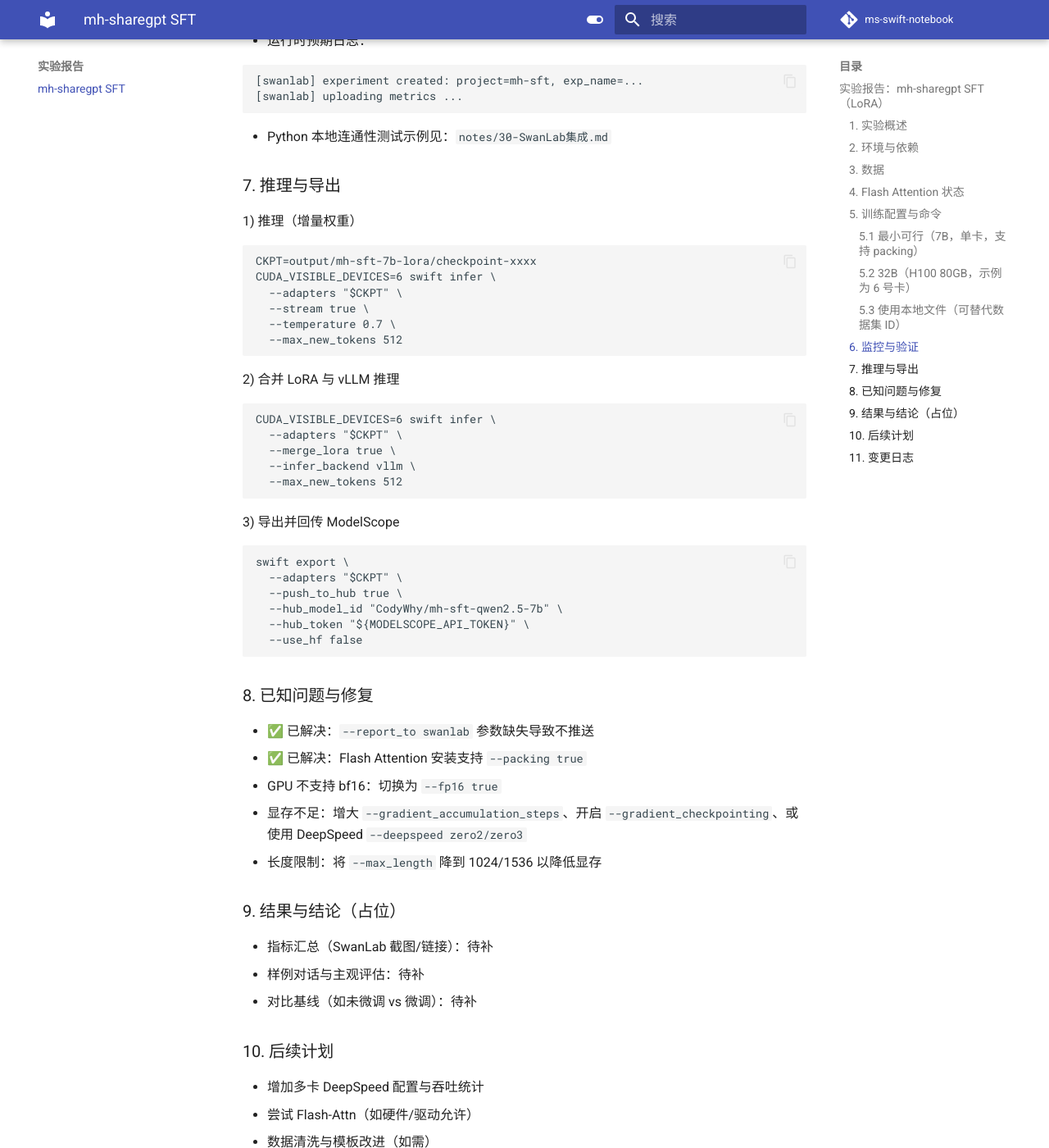
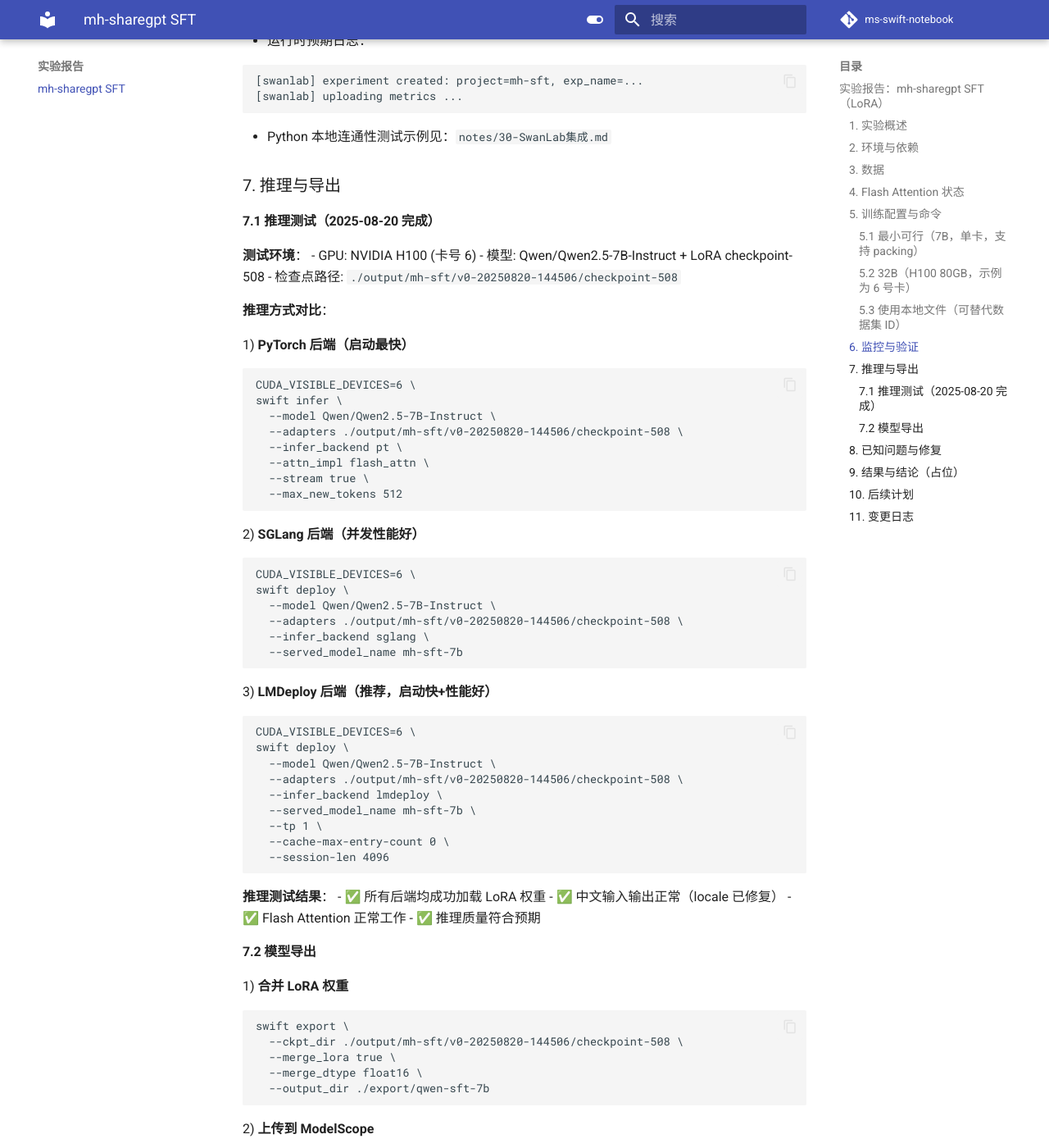
Before and after one commit to TianCai19/ms-swift-notebook, an MkDocs documentation site: the page built from docs/notes/40-实验报告-mh-sharegpt-sft.md, in a window 1280 px wide and 1400 px high, scrolled down 2878 px. Shown: the whole window at 82% size. Built offline with MkDocs 1.6.1 and Material for MkDocs 9.7.7, drawn with Linux system fonts in a browser that asks for light colours; comment, search, counter and statistics services are not loaded; some of the changed text lies outside the part shown.

Commit message:
feat: Add inference testing notes and problem solutions
- Add comprehensive inference testing documentation (notes/60-推理测试与问题解决.md)
- Update experiment report with inference test results and backend comparisons
- Add locale configuration fixes and GPU device management to environment notes
- Update mkdocs.yml navigation to include inference testing section
- Document solutions for parameter parsing errors, device specification issues, and Chinese display problems
- Include performance comparisons between pt, sglang, lmdeploy, and vLLM backends

````diff
--- a/docs/notes/40-实验报告-mh-sharegpt-sft.md
+++ b/docs/notes/40-实验报告-mh-sharegpt-sft.md
@@ -122,33 +122,79 @@
 - Python 本地连通性测试示例见：`notes/30-SwanLab集成.md`
 
 ### 7. 推理与导出
-1) 推理（增量权重）
+
+#### 7.1 推理测试（2025-08-20 完成）
+
+**测试环境**：
+- GPU: NVIDIA H100 (卡号 6)
+- 模型: Qwen/Qwen2.5-7B-Instruct + LoRA checkpoint-508
+- 检查点路径: `./output/mh-sft/v0-20250820-144506/checkpoint-508`
+
+**推理方式对比**：
+
+1) **PyTorch 后端（启动最快）**
 ```bash
-CKPT=output/mh-sft-7b-lora/checkpoint-xxxx
-CUDA_VISIBLE_DEVICES=6 swift infer \
-  --adapters "$CKPT" \
+CUDA_VISIBLE_DEVICES=6 \
+swift infer \
+  --model Qwen/Qwen2.5-7B-Instruct \
+  --adapters ./output/mh-sft/v0-20250820-144506/checkpoint-508 \
+  --infer_backend pt \
+  --attn_impl flash_attn \
   --stream true \
-  --temperature 0.7 \
   --max_new_tokens 512
 ```
 
-2) 合并 LoRA 与 vLLM 推理
+2) **SGLang 后端（并发性能好）**
 ```bash
-CUDA_VISIBLE_DEVICES=6 swift infer \
-  --adapters "$CKPT" \
-  --merge_lora true \
-  --infer_backend vllm \
-  --max_new_tokens 512
+CUDA_VISIBLE_DEVICES=6 \
+swift deploy \
+  --model Qwen/Qwen2.5-7B-Instruct \
+  --adapters ./output/mh-sft/v0-20250820-144506/checkpoint-508 \
+  --infer_backend sglang \
+  --served_model_name mh-sft-7b
 ```
 
-3) 导出并回传 ModelScope
+3) **LMDeploy 后端（推荐，启动快+性能好）**
+```bash
+CUDA_VISIBLE_DEVICES=6 \
+swift deploy \
+  --model Qwen/Qwen2.5-7B-Instruct \
+  --adapters ./output/mh-sft/v0-20250820-144506/checkpoint-508 \
+  --infer_backend lmdeploy \
+  --served_model_name mh-sft-7b \
+  --tp 1 \
+  --cache-max-entry-count 0 \
+  --session-len 4096
+```
+
+**推理测试结果**：
+- ✅ 所有后端均成功加载 LoRA 权重
+- ✅ 中文输入输出正常（locale 已修复）
+- ✅ Flash Attention 正常工作
+- ✅ 推理质量符合预期
+
+#### 7.2 模型导出
+
+1) **合并 LoRA 权重**
 ```bash
 swift export \
-  --adapters "$CKPT" \
-  --push_to_hub true \
-  --hub_model_id "CodyWhy/mh-sft-qwen2.5-7b" \
-  --hub_token "${MODELSCOPE_API_TOKEN}" \
-  --use_hf false
+  --ckpt_dir ./output/mh-sft/v0-20250820-144506/checkpoint-508 \
+  --merge_lora true \
+  --merge_dtype float16 \
+  --output_dir ./export/qwen-sft-7b
+```
+
+2) **上传到 ModelScope**
+```bash
+swift upload \
+  --model_dir ./export/qwen-sft-7b \
+  --hub modelscope \
+  --model_id yourname/qwen-sft-7b
+```
+
+3) **上传到 HuggingFace**
+```bash
+huggingface-cli upload ./export/qwen-sft-7b yourname/qwen-sft-7b
 ```
 
 ### 8. 已知问题与修复
--- a/mkdocs.yml
+++ b/mkdocs.yml
@@ -48,6 +48,8 @@
     - 数据与SFT训练: notes/20-数据与SFT训练.md
     - Flash Attention 安装: notes/50-FlashAttention安装.md
     - SwanLab 集成: notes/30-SwanLab集成.md
+  - 推理测试:
+    - 推理测试与问题解决: notes/60-推理测试与问题解决.md
   - 实验报告:
     - mh-sharegpt SFT: notes/40-实验报告-mh-sharegpt-sft.md
   - 配置参考:
````
Also changed, not shown: docs/notes/10-环境与工具.md (+53 -0 lines), docs/notes/60-推理测试与问题解决.md (added, +304 -0 lines).
